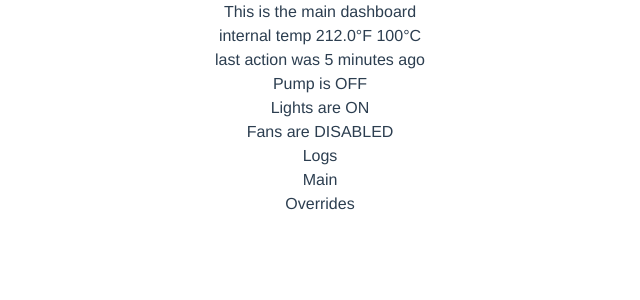
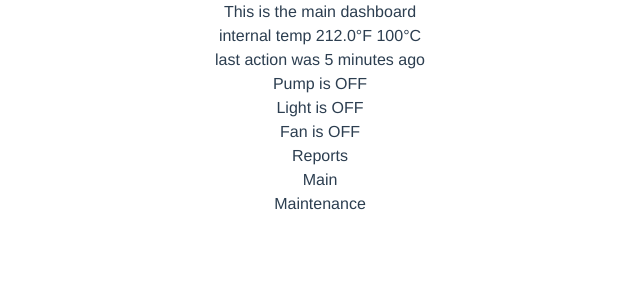
Before and after one commit to etuchscherer/gpio-server, a Vue app in the folder client/: page / in a window 1280 px wide. Shown: the top 300 px of the page, without its empty margins (320-960 px from the left). Built offline with nearby package versions, Linux system fonts and the light colour scheme; no server answers.

Commit message:
Updating client

```diff
--- a/client/src/components/Footer.vue
+++ b/client/src/components/Footer.vue
@@ -3,9 +3,9 @@
     <div class="flex items-stretch bg-gray-200 h-18">
       <router-link
         class="flex-1 text-2xl text-gray-700 text-center bg-gray-400 h-32 p-8 m-2"
-        to="/logs"
+        to="/reports"
       >
-        <p>Logs</p>
+        <p>Reports</p>
       </router-link>
 
       <router-link
@@ -17,9 +17,9 @@
 
       <router-link
         class="flex-1 text-2xl text-gray-700 text-center bg-gray-400 h-32 p-8 m-2"
-        to="/controls"
+        to="/maintenance"
       >
-        Overrides
+        Maintenance
       </router-link>
     </div>
   </footer>
--- a/client/src/router/index.js
+++ b/client/src/router/index.js
@@ -1,26 +1,26 @@
 import Vue from "vue";
 import VueRouter from "vue-router";
-import Home from "@/views/Home.vue";
-import Controls from "@/views/ManualControl.vue";
-import Logs from "@/views/Logs.vue";
+import Main from "@/views/Main.vue";
+import Maintenance from "@/views/Maintenance.vue";
+import Reports from "@/views/Reports.vue";
 
 Vue.use(VueRouter);
 
 const routes = [
   {
     path: "/",
-    name: "Home",
-    component: Home
+    name: "Main",
+    component: Main
   },
   {
-    path: "/controls",
-    name: "Controls",
-    component: Controls
+    path: "/maintenance",
+    name: "Maintenance",
+    component: Maintenance
   },
   {
-    path: "/logs",
-    name: "Logs",
-    component: Logs
+    path: "/reports",
+    name: "Reports",
+    component: Reports
   }
 ];
 
--- a/client/src/store/index.js
+++ b/client/src/store/index.js
@@ -20,7 +20,7 @@ export default new Vuex.Store({
       },
       fan: {
         isEnergized: false,
-        isEnabled: false
+        isEnabled: true
       }
     }
   },
--- a/client/src/views/Home.vue
+++ b/client/src/views/Main.vue
@@ -17,13 +17,16 @@
     </div>
 
     <div class="flex-1">
-      Pump is OFF
+      <span v-if="isPumpEnergized">Pump is On</span>
+      <span v-else>Pump is OFF</span>
     </div>
     <div class="flex-1">
-      Lights are ON
+      <span v-if="isLightEnergized">Light is On</span>
+      <span v-else>Light is OFF</span>
     </div>
     <div class="flex-1">
-      Fans are DISABLED
+      <span v-if="isFanEnergized">Fan is On</span>
+      <span v-else>Fan is OFF</span>
     </div>
   </div>
 </template>
@@ -35,6 +38,15 @@ export default {
   computed: {
     temps() {
       return this.$store.getters.temps;
+    },
+    isPumpEnergized() {
+      return this.$store.getters.pump.isEnergized;
+    },
+    isLightEnergized() {
+      return this.$store.getters.pump.isEnergized;
+    },
+    isFanEnergized() {
+      return this.$store.getters.pump.isEnergized;
     }
   },
   filters: {
```
Also changed, not shown: client/src/views/Maintenance.vue (renamed from client/src/views/ManualControl.vue), client/src/views/Reports.vue (renamed from client/src/views/Logs.vue), 1 other file (tests, documents, lock files or other folders).
